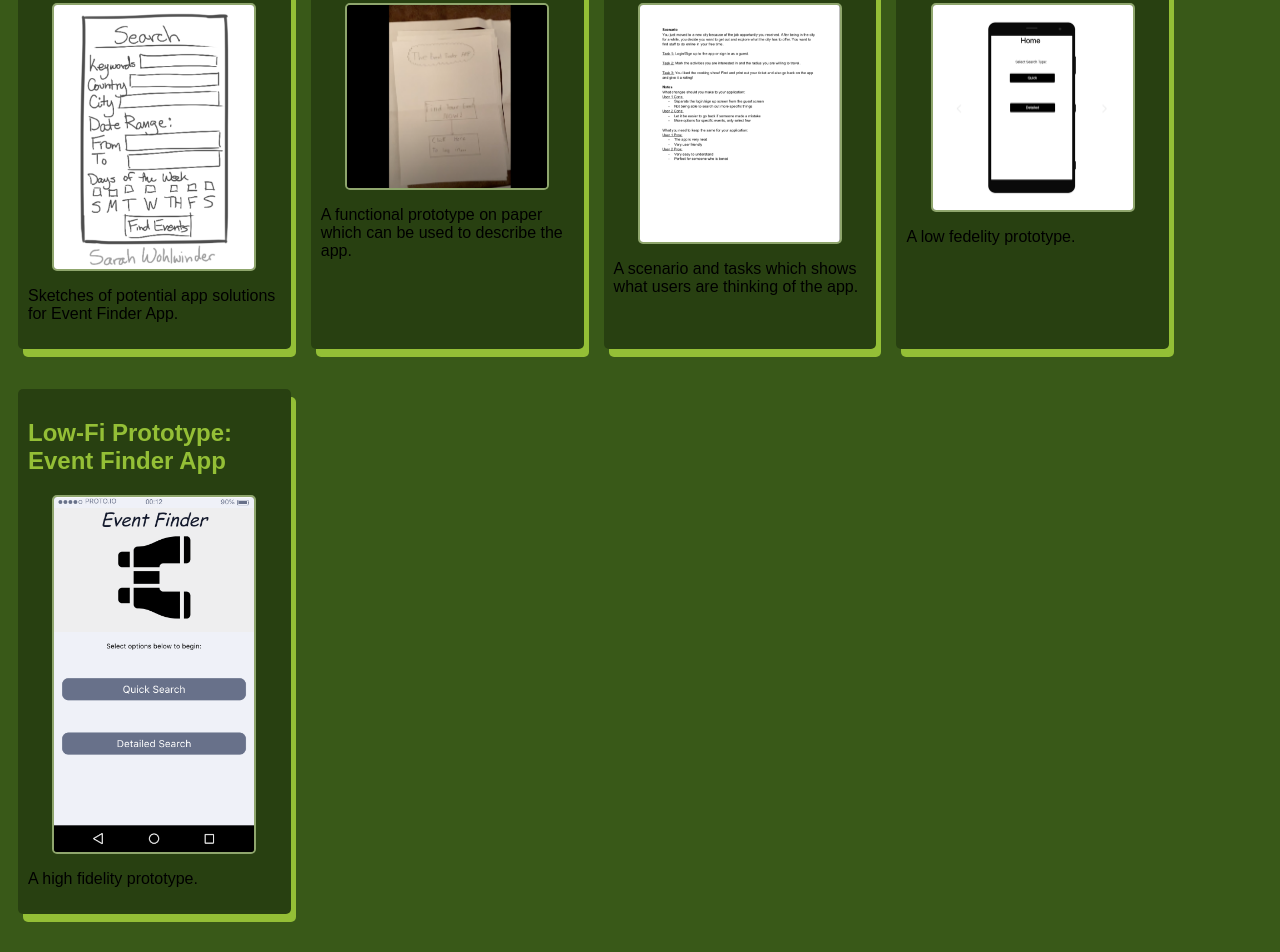
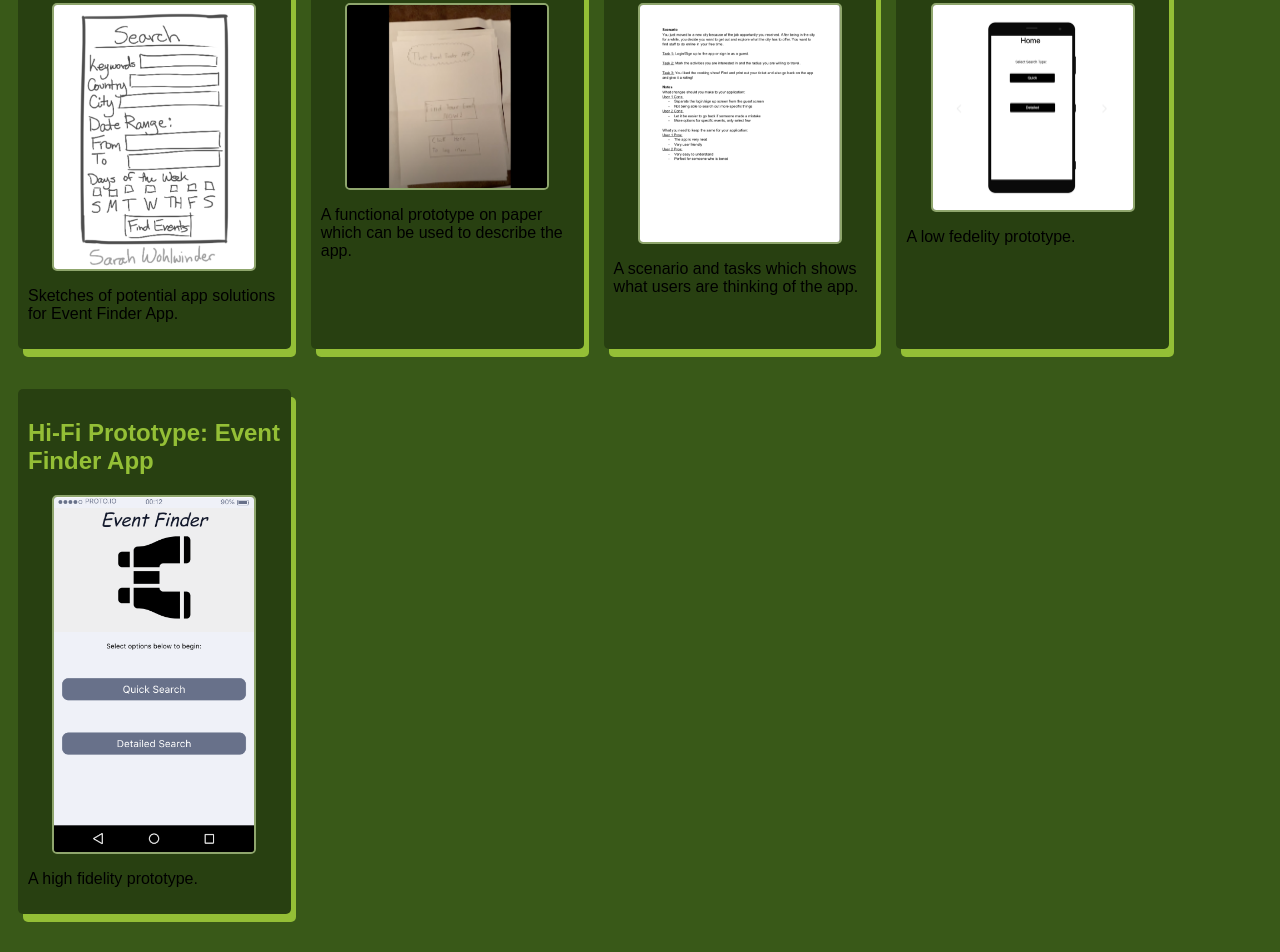
Before and after one commit to Nikolai44II/Nikolai44II.github.io, a plain HTML site: page index.html in a window 1280 px wide. Shown: the part 729-1681 px from the top of the page. Drawn offline with Linux system fonts and the light colour scheme.

Commit message:
Add files via upload

```diff
--- a/index.html
+++ b/index.html
@@ -82,7 +82,7 @@
 
             <!--Hi-Fi Prototype Assignment-->
             <section class="assignment">
-                <a href="files/Hi Fi Prototype/frame.html"><h2>Low-Fi Prototype: Event Finder App</h2></a>
+                <a href="files/Hi Fi Prototype/frame.html"><h2>Hi-Fi Prototype: Event Finder App</h2></a>
                 <a href="files/Hi Fi Prototype/frame.html"><img src="Images/Hi Fi prototype.png"></a>
                 <p>
                     A high fidelity prototype.
```
